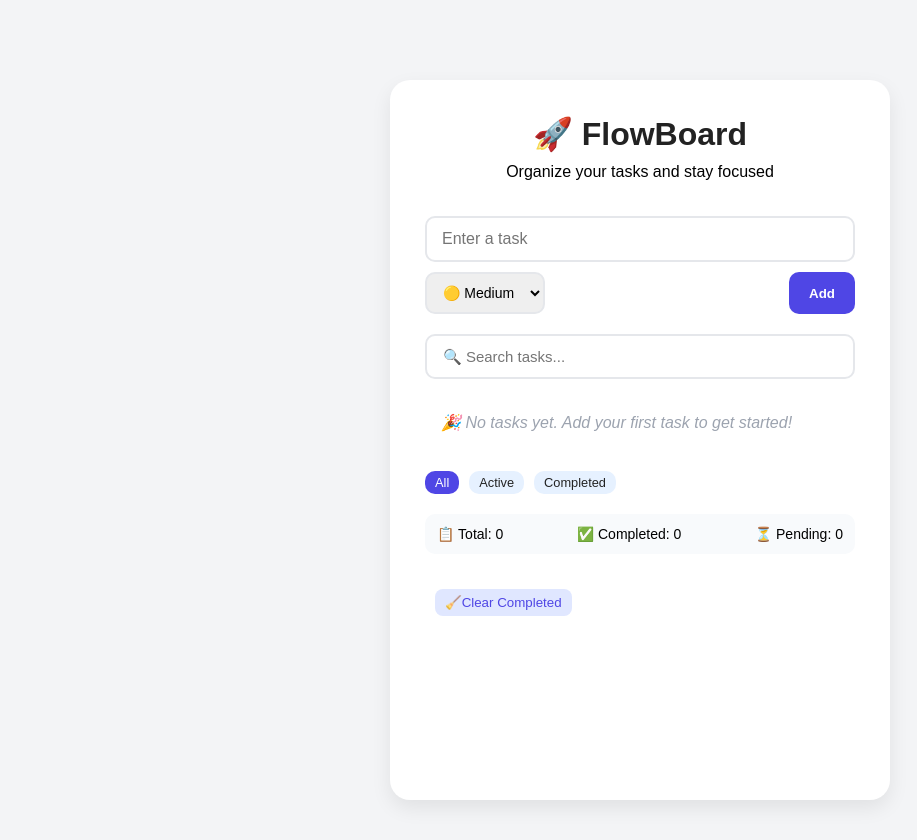
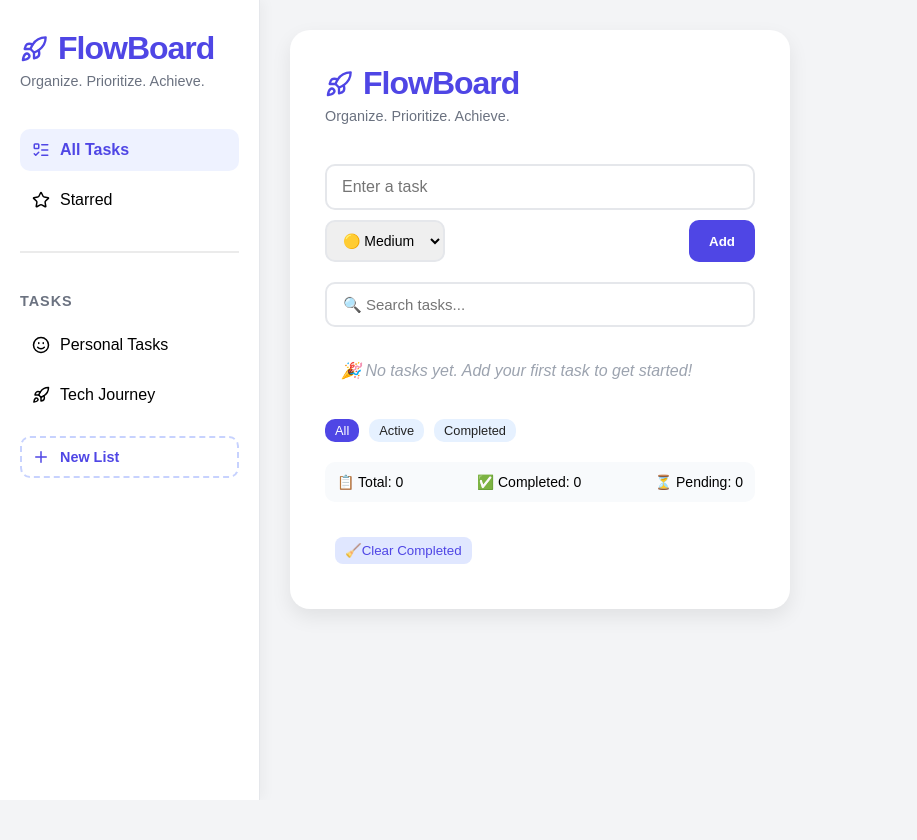
Before and after one commit to arjuntelange/react-task-tracker, a React (Vite) app: page / in a window 1280 px wide. Shown: the whole page, without its empty margins (0-917 px from the left). After the commit the page ends 800 px from the top, so only its background shows below. Built offline with nearby package versions, Linux system fonts and the light colour scheme.

Commit message:
Add sidebar navigation and Lucide icons

```diff
--- a/package.json
+++ b/package.json
@@ -13,6 +13,7 @@
     "deploy": "gh-pages -d dist"
   },
   "dependencies": {
+    "lucide-react": "^1.21.0",
     "react": "^19.2.6",
     "react-dom": "^19.2.6"
   },
@@ -24,8 +25,8 @@
     "eslint": "^10.3.0",
     "eslint-plugin-react-hooks": "^7.1.1",
     "eslint-plugin-react-refresh": "^0.5.2",
+    "gh-pages": "^6.3.0",
     "globals": "^17.6.0",
-    "vite": "^8.0.12",
-    "gh-pages": "^6.3.0"
+    "vite": "^8.0.12"
   }
 }
--- a/src/App.css
+++ b/src/App.css
@@ -1,9 +1,16 @@
-.main-container {
-  width: 100%;
+.main-layout {
+  display: flex;
   min-height: 100vh;
+}
 
-  display: flex;
-  justify-content: center;
+.sidebar {
+  width: 260px;
+  padding: 24px;
+  background: white;
+  border-right: 1px solid #e5e7eb;
+}
 
-  padding: 40px 0;
+.dashboard {
+  flex: 1;
+  padding: 30px;
 }
--- a/src/App.jsx
+++ b/src/App.jsx
@@ -1,11 +1,13 @@
 import "./App.css";
-import TodoList from "./components/TodoList";
+import Dashboard from "./components/Dashboard";
+import Sidebar from "./components/Sidebar";
 
 function App() {
   return (
     <>
-      <div className="main-container">
-        <TodoList/>
+      <div className="main-layout">
+        <Sidebar/>
+        <Dashboard/>
       </div>
     </>
   );
--- /dev/null
+++ b/src/components/Dashboard.jsx
@@ -0,0 +1,12 @@
+import React from 'react'
+import TodoList from './TodoList'
+
+function Dashboard() {
+  return (
+    <main className='dashboard'>
+        <TodoList/>
+    </main>
+  )
+}
+
+export default Dashboard
--- /dev/null
+++ b/src/components/Sidebar.css
@@ -0,0 +1,136 @@
+.sidebar {
+  padding: 30px 20px;
+
+  width: 260px;
+  min-height: 100vh;
+
+  background: #ffffff;
+  border-right: 1px solid #e5e7eb;
+  box-shadow: 4px 0 12px rgba(0, 0, 0, 0.04);
+
+  font-family: sans-serif;
+}
+
+.sidebar-header h2 {
+  margin-bottom: 6px;
+
+  display: flex;
+  align-items: center;
+  gap: 10px;
+
+  font-size: 2rem;
+  font-weight: 800;
+  color: #4f46e5;
+  letter-spacing: -1px;
+}
+
+.sidebar-header p {
+  margin-bottom: 40px;
+
+  margin-top: 4px;
+  font-size: 0.9rem;
+  color: #6b7280;
+}
+
+.sidebar-nav {
+  margin-bottom: 30px;
+}
+
+.sidebar-nav ul {
+  list-style: none;
+}
+
+.sidebar-nav li {
+  padding: 12px;
+  margin-bottom: 8px;
+
+  display: flex;
+  align-items: center;
+  gap: 10px;
+
+  border-radius: 10px;
+
+  cursor: pointer;
+  transition: all 0.3s ease;
+}
+
+.sidebar-nav li:hover {
+  background: #eef2ff;
+  color: #4f46e5;
+
+  transform: translateX(4px);
+}
+
+.active-sidebar-item {
+  background: #eef2ff;
+  color: #4f46e5;
+  font-weight: 600;
+}
+
+hr {
+  margin: 10px 0;
+
+  border: 1px solid rgba(0, 0, 0, 0.08);
+}
+
+.sidebar-tasks {
+  margin-top: 40px;
+}
+
+.sidebar-tasks h3 {
+  margin-bottom: 15px;
+
+  color: #6b7280;
+  font-size: 0.9rem;
+  text-transform: uppercase;
+  letter-spacing: 1px;
+}
+
+.sidebar-tasks ul {
+  list-style: none;
+  margin-bottom: 20px;
+}
+
+.sidebar-tasks li {
+  padding: 12px;
+  margin-bottom: 8px;
+
+  display: flex;
+  align-items: center;
+  gap: 10px;
+
+  border-radius: 10px;
+
+  cursor: pointer;
+  transition: all 0.3s ease;
+}
+
+.sidebar-tasks li:hover {
+  background: #eef2ff;
+  color: #4f46e5;
+  transform: translateX(4px);
+}
+
+.sidebar-tasks button {
+  width: 100%;
+  padding: 10px;
+
+  display: flex;
+  align-items: center;
+  gap: 10px;
+
+  border: 2px dashed #c7d2fe;
+  border-radius: 10px;
+  background: transparent;
+
+  color: #4f46e5;
+  font-size: 0.9rem;
+  font-weight: 600;
+
+  cursor: pointer;
+  transition: all 0.3s ease;
+}
+
+.sidebar-tasks button:hover {
+  background: #eef2ff;
+}
--- /dev/null
+++ b/src/components/Sidebar.jsx
@@ -0,0 +1,63 @@
+import React from "react";
+import {
+  Rocket,
+  ListTodo,
+  Star,
+  Smile,
+  Plus,
+  User,
+  FolderOpen,
+  LayoutDashboard,
+} from "lucide-react";
+import "./Sidebar.css";
+
+function Sidebar() {
+  return (
+    <aside className="sidebar">
+      <div className="sidebar-header">
+        <h2>
+          <Rocket size={28} />
+          FlowBoard
+        </h2>
+        <p>Organize. Prioritize. Achieve.</p>
+      </div>
+
+      <nav className="sidebar-nav">
+        <ul>
+          <li className="active-sidebar-item">
+            <ListTodo size={18} />
+            All Tasks
+          </li>
+          <li>
+            <Star size={18} />
+            Starred
+          </li>
+        </ul>
+      </nav>
+
+      <hr />
+
+      <div className="sidebar-tasks">
+        <h3>Tasks</h3>
+
+        <ul>
+          <li>
+            <Smile size={18} />
+            Personal Tasks
+          </li>
+          <li>
+            <Rocket size={18} />
+            Tech Journey
+          </li>
+        </ul>
+
+        <button>
+          <Plus size={18} />
+          New List
+        </button>
+      </div>
+    </aside>
+  );
+}
+
+export default Sidebar;
--- a/src/components/TodoList.css
+++ b/src/components/TodoList.css
@@ -12,17 +12,25 @@
   font-family: sans-serif;
 }
 
-.container h1 {
-  margin-bottom: 10px;
+.container-header h2 {
+  margin-bottom: 6px;
 
-  text-align: center;
+  display: flex;
+  align-items: center;
+  gap: 10px;
 
-  color: #222;
+  font-size: 2rem;
+  font-weight: 800;
+  color: #4f46e5;
+  letter-spacing: -1px;
 }
 
-.app-subtitle {
-  margin-bottom: 35px;
-  text-align: center;
+.container-header p {
+  margin-bottom: 40px;
+
+  margin-top: 4px;
+  font-size: 0.9rem;
+  color: #6b7280;
 }
 
 .input-section {
--- a/src/components/TodoList.jsx
+++ b/src/components/TodoList.jsx
@@ -1,5 +1,15 @@
 import React, { useEffect, useRef, useState } from "react";
 import Notification from "./Notification";
+import {
+  Rocket,
+  ListTodo,
+  Star,
+  Smile,
+  Plus,
+  User,
+  FolderOpen,
+  LayoutDashboard,
+} from "lucide-react";
 import "./TodoList.css";
 
 function TodoList() {
@@ -172,8 +182,13 @@ function TodoList() {
 
   return (
     <div className="container">
-      <h1>🚀 FlowBoard</h1>
-      <p className="app-subtitle">Organize your tasks and stay focused</p>
+      <div className="container-header">
+        <h2>
+          <Rocket size={28} />
+          FlowBoard
+        </h2>
+        <p>Organize. Prioritize. Achieve.</p>
+      </div>
 
       <div className="input-section">
         <input
--- a/src/index.css
+++ b/src/index.css
@@ -10,7 +10,6 @@ body {
   align-items: flex-start;
   min-height: 100vh;
 
-  padding-top: 40px;
   background: #f3f4f6;
 }
 
```
Also changed, not shown: 1 other file (tests, documents, lock files or other folders).
